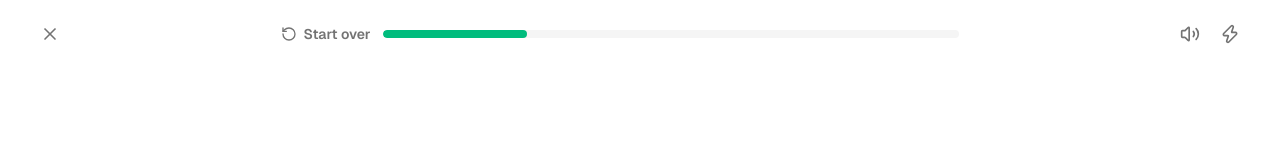
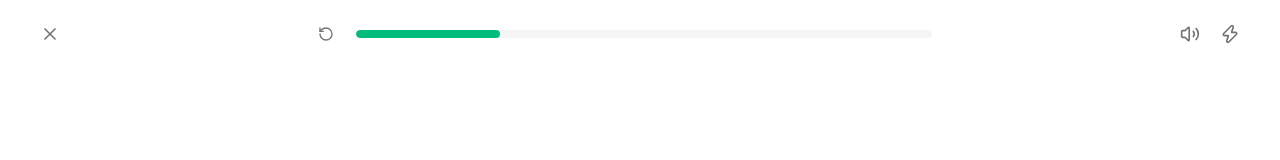
Before and after one commit to learnuidev/skld-app-frontend, a Next.js app: page /courses/understanding-abacus/adding-on-the-beads/add-two-digit in a window 1280 px wide. Shown: the top 160 px of the page. Built offline with nearby package versions, Linux system fonts and the light colour scheme; a web font is replaced by a local one.

Commit message:
make it into a tooltip

```diff
--- a/components/courses/lesson-player.tsx
+++ b/components/courses/lesson-player.tsx
@@ -15,6 +15,7 @@
   DialogHeader,
   DialogTitle,
 } from "@/components/ui/dialog";
+import { Tooltip, TooltipContent, TooltipTrigger } from "@/components/ui/tooltip";
 import {
   AbacusExplorer,
   BuildTask,
@@ -312,14 +313,19 @@
           <X className="size-5" />
         </button>
         <div className="flex flex-1 items-center justify-center gap-3">
+          <Tooltip>
+            <TooltipTrigger asChild>
               <button
                 type="button"
                 onClick={startOver}
-            className="inline-flex shrink-0 items-center gap-1.5 text-sm font-semibold text-muted-foreground transition-colors hover:text-foreground"
+                aria-label="Start over"
+                className="flex size-9 shrink-0 items-center justify-center rounded-full text-muted-foreground transition-colors hover:bg-muted hover:text-foreground"
               >
                 <RotateCcw className="size-4" />
-            Start over
               </button>
+            </TooltipTrigger>
+            <TooltipContent>Start over</TooltipContent>
+          </Tooltip>
           <div className="h-2 w-full max-w-xl overflow-hidden rounded-full bg-muted">
             <div
               className="h-full rounded-full bg-emerald-500 transition-all duration-500"
--- /dev/null
+++ b/components/ui/tooltip.tsx
@@ -0,0 +1,53 @@
+"use client";
+
+import * as React from "react";
+import { Tooltip as TooltipPrimitive } from "radix-ui";
+
+import { cn } from "cn";
+
+function TooltipProvider({
+  delayDuration = 0,
+  ...props
+}: React.ComponentProps<typeof TooltipPrimitive.Provider>) {
+  return <TooltipPrimitive.Provider data-slot="tooltip-provider" delayDuration={delayDuration} {...props} />;
+}
+
+function Tooltip({ ...props }: React.ComponentProps<typeof TooltipPrimitive.Root>) {
+  return (
+    <TooltipProvider>
+      <TooltipPrimitive.Root data-slot="tooltip" {...props} />
+    </TooltipProvider>
+  );
+}
+
+function TooltipTrigger({ ...props }: React.ComponentProps<typeof TooltipPrimitive.Trigger>) {
+  return <TooltipPrimitive.Trigger data-slot="tooltip-trigger" {...props} />;
+}
+
+function TooltipContent({
+  className,
+  sideOffset = 4,
+  children,
+  ...props
+}: React.ComponentProps<typeof TooltipPrimitive.Content>) {
+  return (
+    <TooltipPrimitive.Portal>
+      <TooltipPrimitive.Content
+        data-slot="tooltip-content"
+        sideOffset={sideOffset}
+        className={cn(
+          "z-50 w-fit rounded-md bg-primary px-3 py-1.5 text-xs text-primary-foreground shadow-md",
+          "animate-in fade-in-0 zoom-in-95 data-[state=closed]:animate-out data-[state=closed]:fade-out-0 data-[state=closed]:zoom-out-95",
+          "data-[side=bottom]:slide-in-from-top-2 data-[side=left]:slide-in-from-right-2 data-[side=right]:slide-in-from-left-2 data-[side=top]:slide-in-from-bottom-2",
+          className,
+        )}
+        {...props}
+      >
+        {children}
+        <TooltipPrimitive.Arrow className="z-50 size-2.5 translate-y-[calc(-50%_-_2px)] rotate-45 rounded-[2px] bg-primary" />
+      </TooltipPrimitive.Content>
+    </TooltipPrimitive.Portal>
+  );
+}
+
+export { Tooltip, TooltipTrigger, TooltipContent, TooltipProvider };
```
Lines whose indentation alone changed are shown as unchanged.
